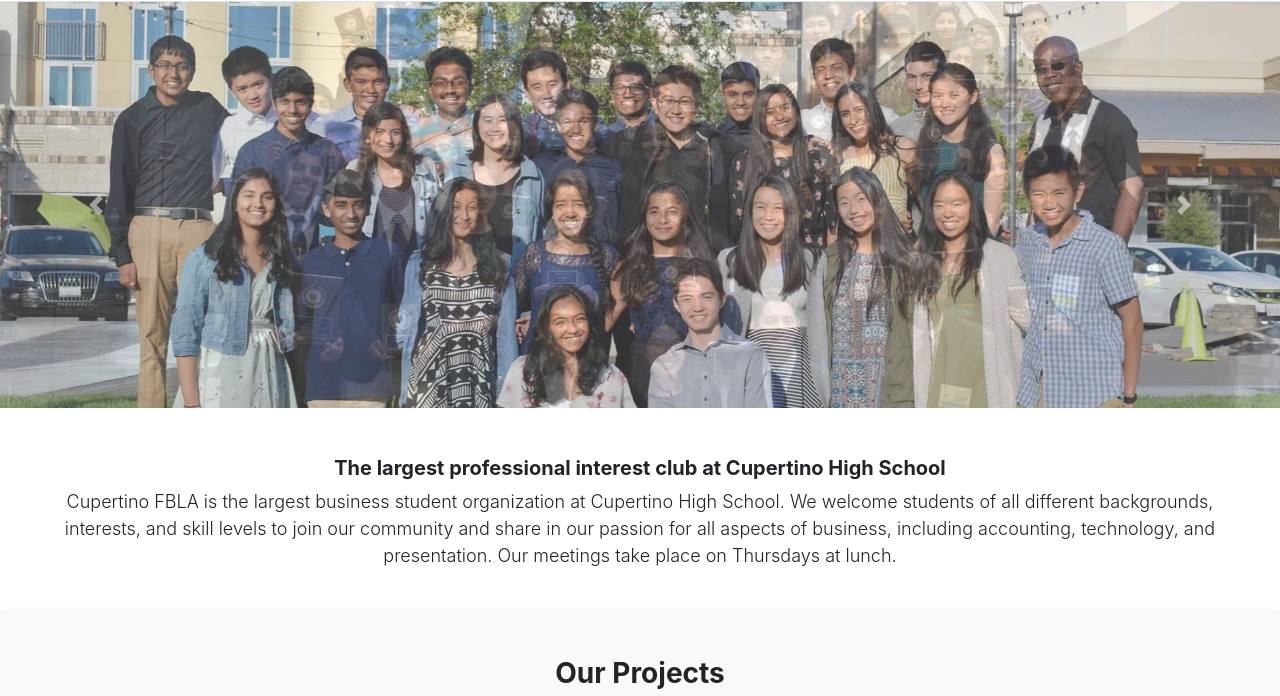
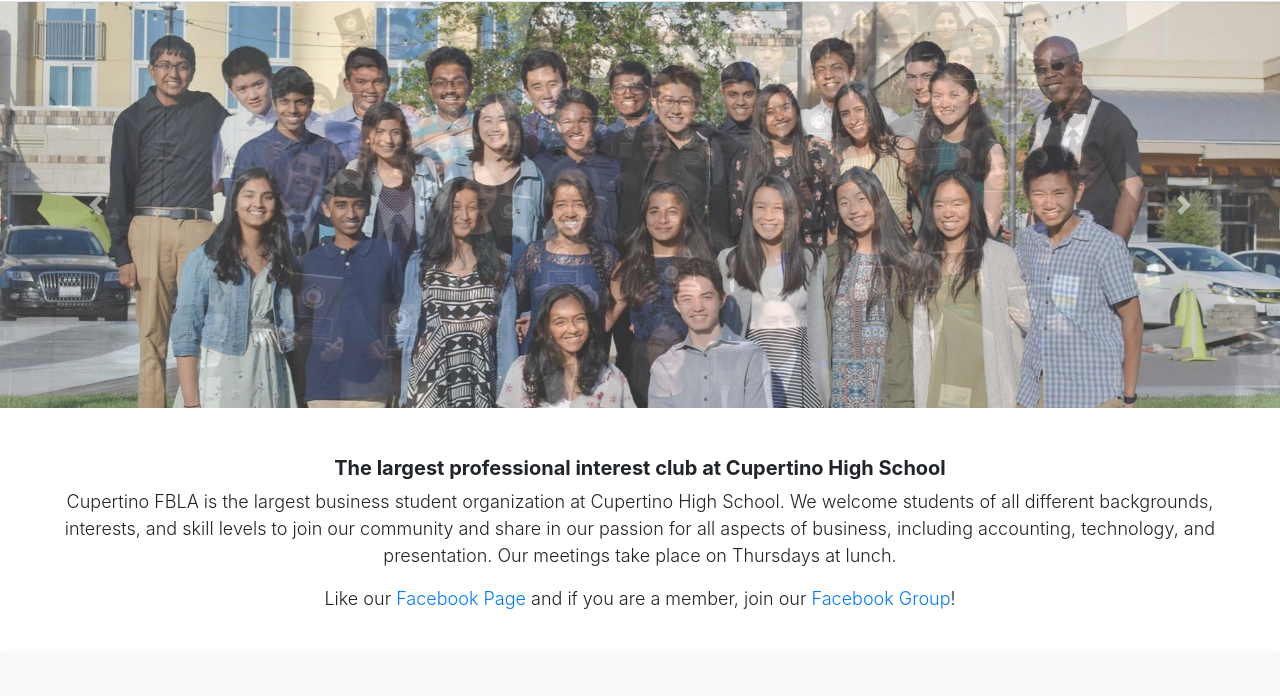
Before and after one commit to varunshenoy/fbla, a plain HTML site: page index.html in a window 1280 px wide. Shown: the part 76-772 px from the top of the page. Drawn offline with nearby package versions, Linux system fonts and the light colour scheme.

Commit message:
added sm

```diff
--- a/index.html
+++ b/index.html
@@ -65,6 +65,7 @@
     <div class="px-3 py-3 pt-md-5 pb-md-4 mx-auto text-center">
       <h5><b>The largest professional interest club at Cupertino High School</b></h5>
       <p class="lead" style="padding-left: 40px; padding-right: 40px; font-size: 18px;">Cupertino FBLA is the largest business student organization at Cupertino High School. We welcome students of all different backgrounds, interests, and skill levels to join our community and share in our passion for all aspects of business, including accounting, technology, and presentation. Our meetings take place on Thursdays at lunch.</p>
+      <p class="lead" style="padding-left: 40px; padding-right: 40px; font-size: 18px;">Like our <a href="https://www.facebook.com/tinobusinessleaders/?ref=bookmarks">Facebook Page</a> and if you are a member, join our <a href="https://www.facebook.com/groups/cupertinofuturebusinessleadersofamerica/">Facebook Group</a>!</p>
     </div>
     <div class="album py-5 bg-light box-shadow">
         <div class="text-center"><h3><b>Our Projects</b></h3>
```
